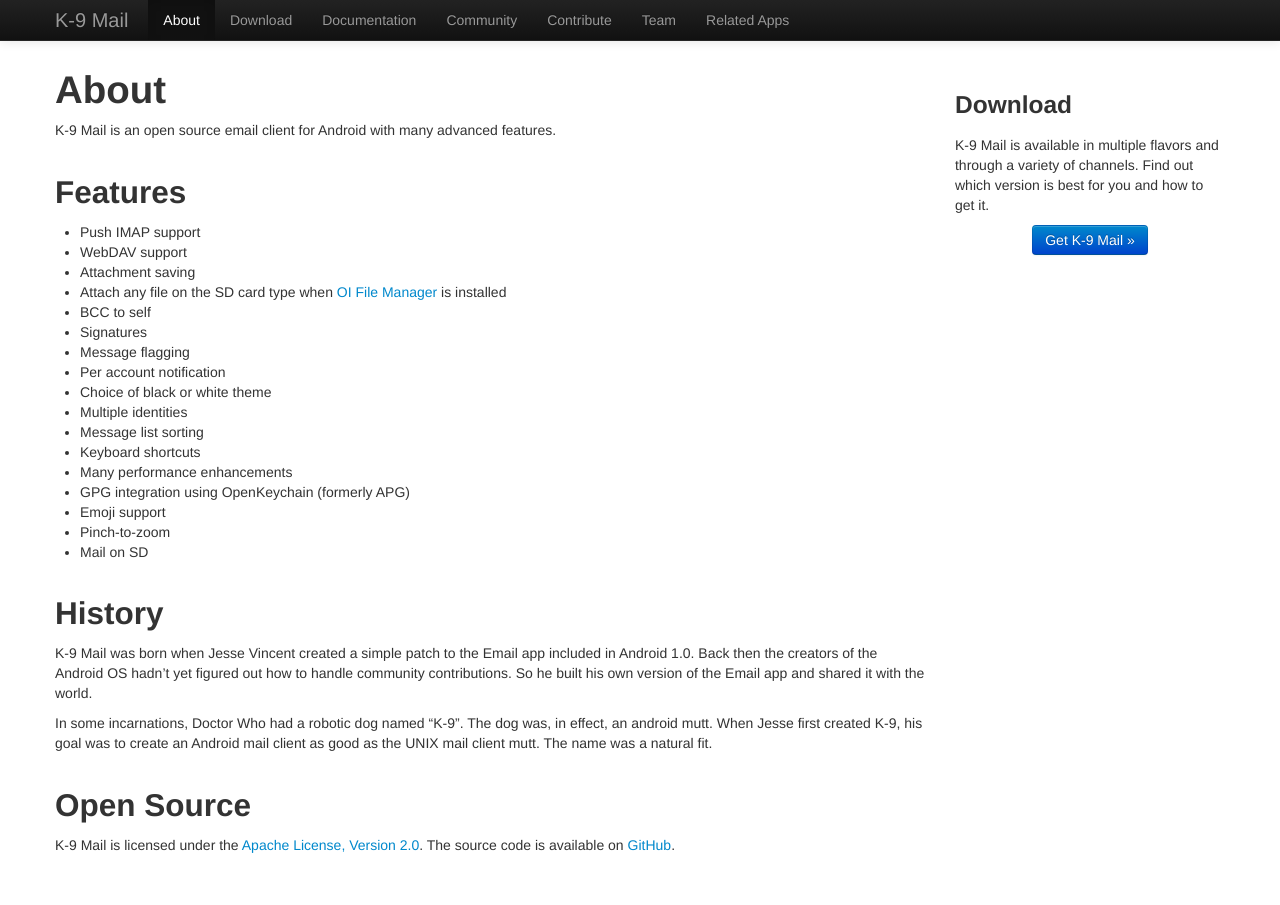
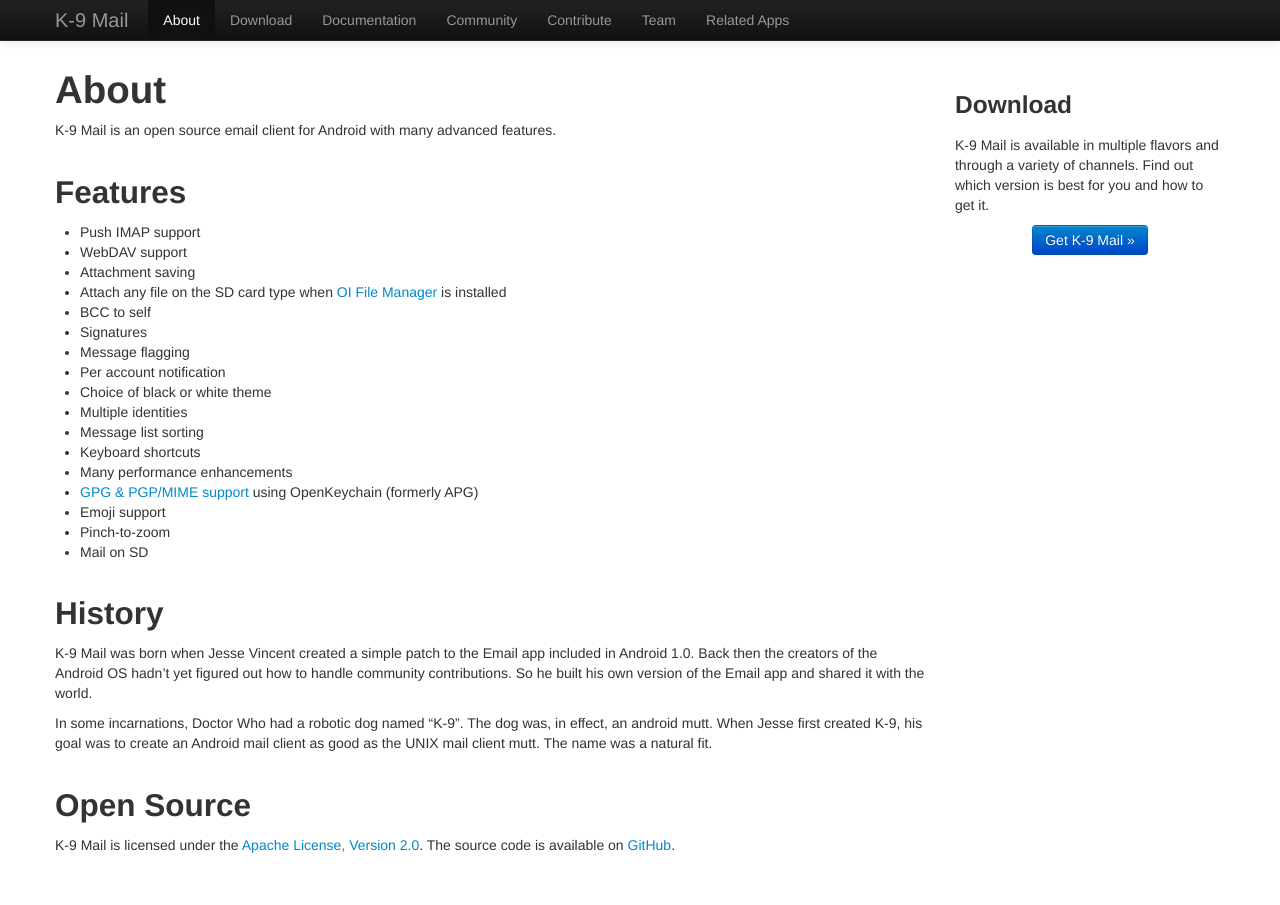
Before and after one commit to k9mail/k9mail.app, a Jekyll site: the page built from about.html, in a window 1280 px wide. Built offline with Jekyll 4.4.1, drawn with Linux system fonts in a browser that asks for light colours; nearby versions of some CDN libraries.

Commit message:
Adding link directly to PGP/MIME notes

```diff
--- a/_includes/about_content.md
+++ b/_includes/about_content.md
@@ -18,7 +18,7 @@ K-9 Mail is an open source email client for Android with many advanced features.
 * Message list sorting
 * Keyboard shortcuts
 * Many performance enhancements
-* GPG integration using OpenKeychain (formerly APG)
+* [GPG & PGP/MIME support](https://k9mail.github.io/documentation/security/pgpmime.html) using OpenKeychain (formerly APG)
 * Emoji support
 * Pinch-to-zoom
 * Mail on SD
```
